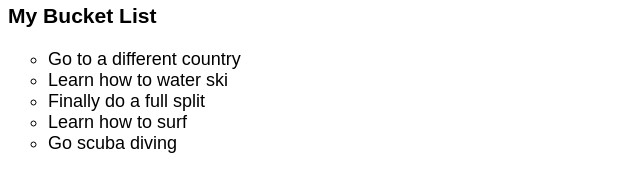
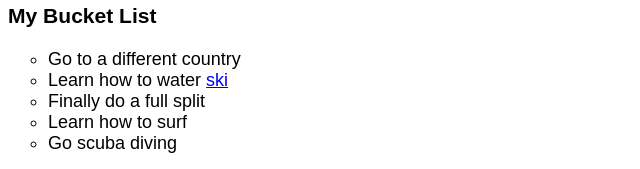
Before and after one commit to DogreRunt/past-present-future, a plain HTML site: page index.html in a window 1280 px wide. Shown: the part 1350-1519 px from the top of the page, 0-640 px from the left. Drawn offline with Linux system fonts and the light colour scheme; a web font is replaced by a local one.

Commit message:
Add files via upload

```diff
--- a/index.html
+++ b/index.html
@@ -50,7 +50,7 @@
   <h3>My Bucket List</h3>
   <ul style="list-style-type:circle">
     <li>Go to a different country</li>
-    <li>Learn how to water ski</li>
+    <li>Learn how to water <a href="http://www.wikihow.com/Water-Ski-on-Two-Skis"> ski</a></li>
     <li>Finally do a full split</li>
     <li>Learn how to surf</li>
     <li>Go scuba diving</li>
```
